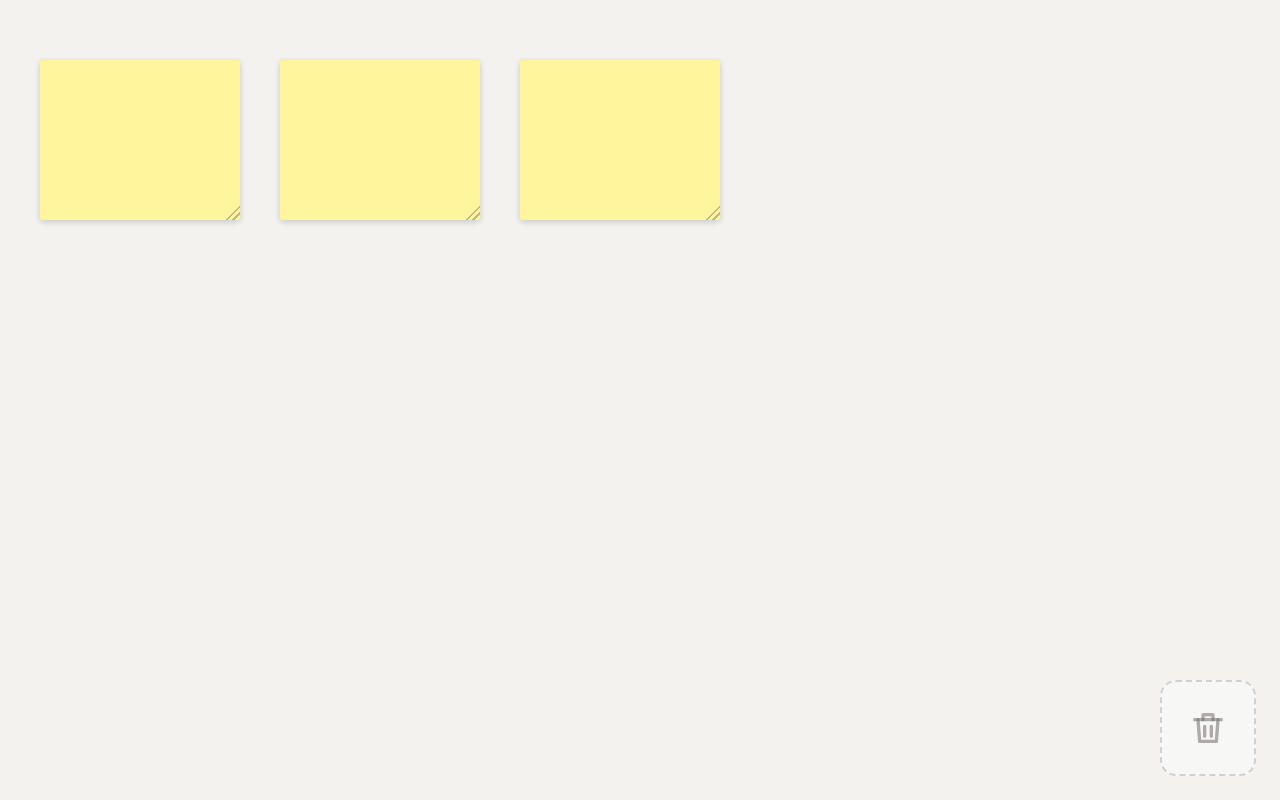
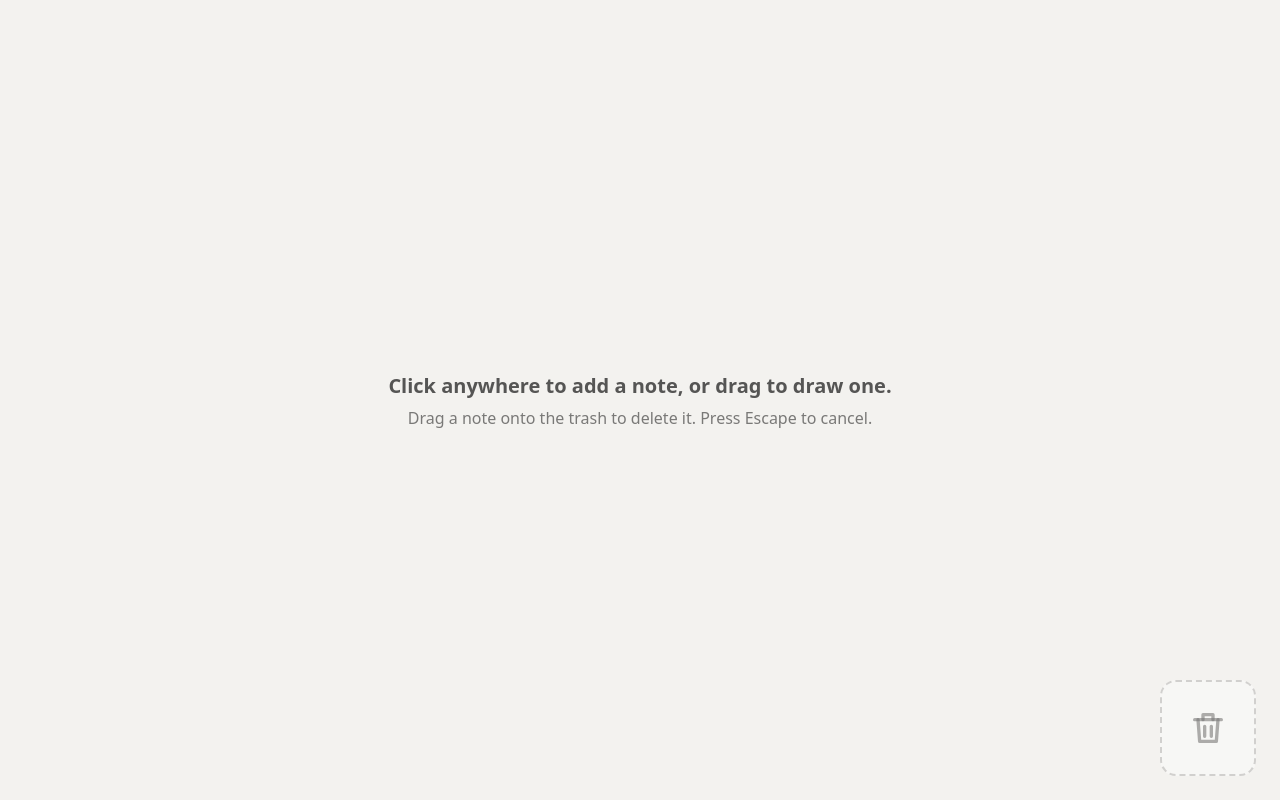
Before and after one commit to MattRosset/sticky-notes, a React (Vite) app: page / in a window 1280 px wide. Built offline with nearby package versions, Linux system fonts and the light colour scheme.

Commit message:
Show a hint on an empty board instead of seeded notes

```diff
--- a/src/app/App.tsx
+++ b/src/app/App.tsx
@@ -1,10 +1,9 @@
 import { useReducer } from 'react';
 import { Board } from '../components/Board.tsx';
-import { boardReducer } from '../domain/board.ts';
+import { boardReducer, initialBoardState } from '../domain/board.ts';
 import { newNoteId } from './newNoteId.ts';
-import { createSeedState } from './seedNotes.ts';
 
 export function App() {
-  const [state, dispatch] = useReducer(boardReducer, undefined, createSeedState);
+  const [state, dispatch] = useReducer(boardReducer, initialBoardState);
   return <Board notes={state.notes} dispatch={dispatch} createNoteId={newNoteId} />;
 }
--- a/src/app/seedNotes.ts
+++ /dev/null
@@ -1,17 +0,0 @@
-import { boardReducer, initialBoardState, type BoardState } from '../domain/board.ts';
-import type { Rect } from '../domain/geometry.ts';
-import { newNoteId } from './newNoteId.ts';
-
-const seedRects: readonly Rect[] = [
-  { x: 40, y: 60, width: 200, height: 160 },
-  { x: 280, y: 60, width: 200, height: 160 },
-  { x: 520, y: 60, width: 200, height: 160 },
-];
-
-/** Until the board shows a hint when empty, it starts with three notes to drag. */
-export function createSeedState(): BoardState {
-  return seedRects.reduce(
-    (state, rect) => boardReducer(state, { type: 'note/created', id: newNoteId(), rect }),
-    initialBoardState,
-  );
-}
--- a/src/components/Board.module.css
+++ b/src/components/Board.module.css
@@ -8,6 +8,29 @@
   user-select: none;
   /* A press on the empty board draws a note. */
   cursor: crosshair;
+}
+
+.hint {
+  /* Centered on the empty board; presses go through to the board, which creates the note. */
+  position: absolute;
+  inset: 0;
+  display: grid;
+  place-content: center;
+  gap: 8px;
+  padding: 24px;
+  text-align: center;
+  color: rgb(0 0 0 / 0.5);
+  pointer-events: none;
+}
+
+.hint p {
+  margin: 0;
+}
+
+.hintTitle {
+  font-size: 20px;
+  font-weight: 600;
+  color: rgb(0 0 0 / 0.65);
 }
 
 .notes {
--- a/src/components/Board.tsx
+++ b/src/components/Board.tsx
@@ -25,6 +25,12 @@ export function Board({ notes, dispatch, createNoteId }: BoardProps) {
       data-gesture={view.kind}
       {...handlers}
     >
+      {notes.length === 0 && preview === null && (
+        <div className={styles.hint}>
+          <p className={styles.hintTitle}>Click anywhere to add a note, or drag to draw one.</p>
+          <p>Drag a note onto the trash to delete it. Press Escape to cancel.</p>
+        </div>
+      )}
       <div className={styles.notes}>
         {notes.map((note) => (
           <NoteView key={note.id} note={note} />
```
Also changed, not shown: 1 other file (tests, documents, lock files or other folders).
